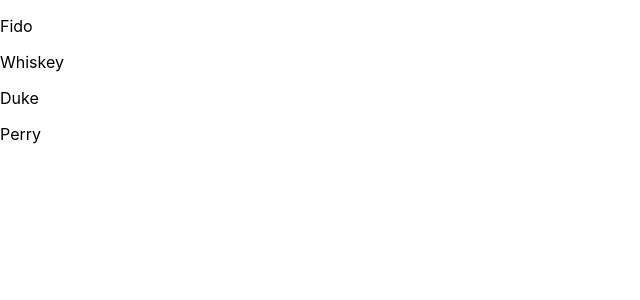
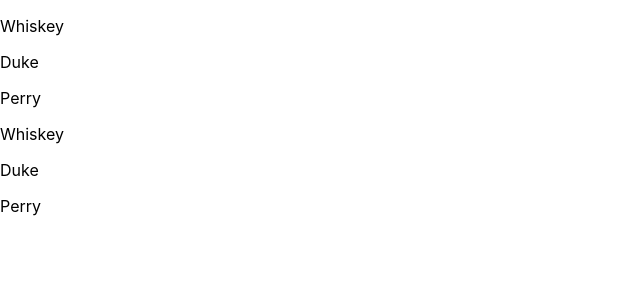
Before and after one commit to Teagan-McClintock/react-router-dog-finder, a React (Create React App) app: page /dogs in a window 1280 px wide. Shown: the top 300 px of the page, without its empty margins (0-640 px from the left). Built offline with nearby package versions, Linux system fonts and the light colour scheme; data requests are answered from the project's data file; the HTML template or start-up script is replaced by a standard one.

Commit message:
Removed useEffect, still not working for DogDetails

```diff
--- a/src/App.js
+++ b/src/App.js
@@ -5,9 +5,7 @@ import DogList from "./DogList";
 import DogDetails from "./DogDetails";
 import OtherRoutes from "./OtherRoutes";
 import { useEffect, useState } from "react";
-const DOG_LIST_URL = 'http://localhost:5001/dogs'
-
-const dogNames=["Fido"];
+const DOG_LIST_URL = 'http://localhost:5001/dogs';
 
 /**Renders the app
  *
@@ -19,22 +17,35 @@ const dogNames=["Fido"];
 function App() {
   const [dogs, setDogs] = useState([]);
 
-  useEffect(function(){
-    async function getDogs(){
-      const response = await fetch(DOG_LIST_URL);
-      const dogs = await response.json();
-      setDogs(dogs);
-    }
-    getDogs();
-  }, [ ]);
+  // useEffect(function () {
+  //   async function getDogs() {
+  //     const response = await fetch(DOG_LIST_URL);
+  //     const dogs = await response.json();
+  //     setDogs(dogs);
+  //   }
+  //   getDogs();
+  // }, [ ]);
+
+  async function getDogs() {
+        const response = await fetch(DOG_LIST_URL);
+        const dogs = await response.json();
+        setDogs(dogs);
+  }
+
+  function getDogByName(name){
+    console.log("Inside getDogByName, dogs=", dogs);
+    return dogs.filter(dog => dog.name === name)[0];
+  }
+
+  if (dogs.length === 0) getDogs();
 
   return (
     <BrowserRouter>
-      <Nav dogs={dogNames}/>
+      <Nav dogs={dogs} />
       <Routes>
-        <Route element= { <DogList dogs={dogs}/>} path="/dogs" />
-        <Route element= { <DogDetails />} path="/dogs/:name" />
-        <Route element= { <OtherRoutes />} path="/*" />
+        <Route element={<DogDetails getDogByName={getDogByName} />} path="/dogs/:name" />
+        <Route element={<DogList dogs={dogs} />} path="/dogs" />
+        <Route element={<OtherRoutes />} path="/*" />
       </Routes>
     </BrowserRouter>
   );
--- a/src/DogDetails.js
+++ b/src/DogDetails.js
@@ -2,13 +2,23 @@ import { useParams } from "react-router-dom";
 
 /**"Profile" page for a specific dog
  *
+ * Props: dogs: array of dog objects
+ *
  * State: None
- *
- * Props: None
  */
 
-function DogDetails(){
+function DogDetails({ getDogByName }){
+  const { name } = useParams();
+  console.log("got to DogDetails, name=", name);
 
+  const dog = getDogByName(name);
+
+  return(<div className="DogDetails">
+    <p>Name: {dog.name}</p>
+    <img src={`/public/${dog.src}.jpg`} />
+    <p>Age: {dog.age}</p>
+    <p>Facts: <ul>{dog.facts.map(fact => <li>{fact}</li>)}</ul></p>
+  </div>)
 }
 
 export default DogDetails;
--- a/src/DogList.js
+++ b/src/DogList.js
@@ -7,6 +7,7 @@
  */
 
 function DogList({ dogs }) {
+  console.log("Rendering DogList");
   return(
   <div>
     { dogs.map(dog => <p>{dog.name}</p>) }
--- a/src/Nav.js
+++ b/src/Nav.js
@@ -3,7 +3,7 @@ import { Link } from "react-router-dom";
 /**Renders a navbar with a list of dogs and links to their detail pages
  *
  * Props:
- * -dogs: array
+ * -dogs: array of dog objects
  *
  * State: none
  */
@@ -11,7 +11,7 @@ import { Link } from "react-router-dom";
 function Nav({ dogs }) {
   return (
     <div>
-      { dogs.map(dog => <p>{dog}</p>) }
+      { dogs.map(dog => <p>{dog.name}</p>) }
     </div>
   );
 }
```
